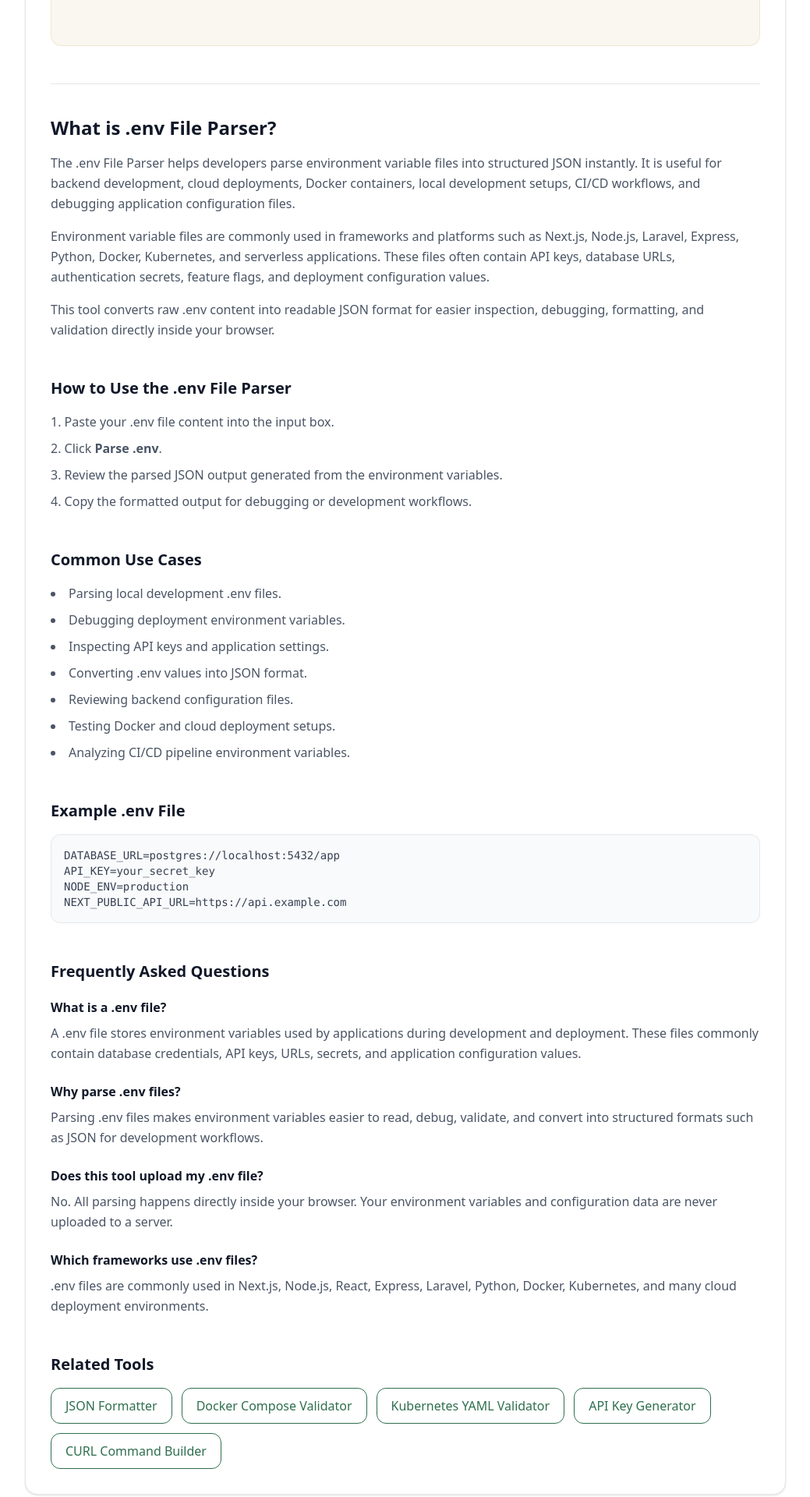
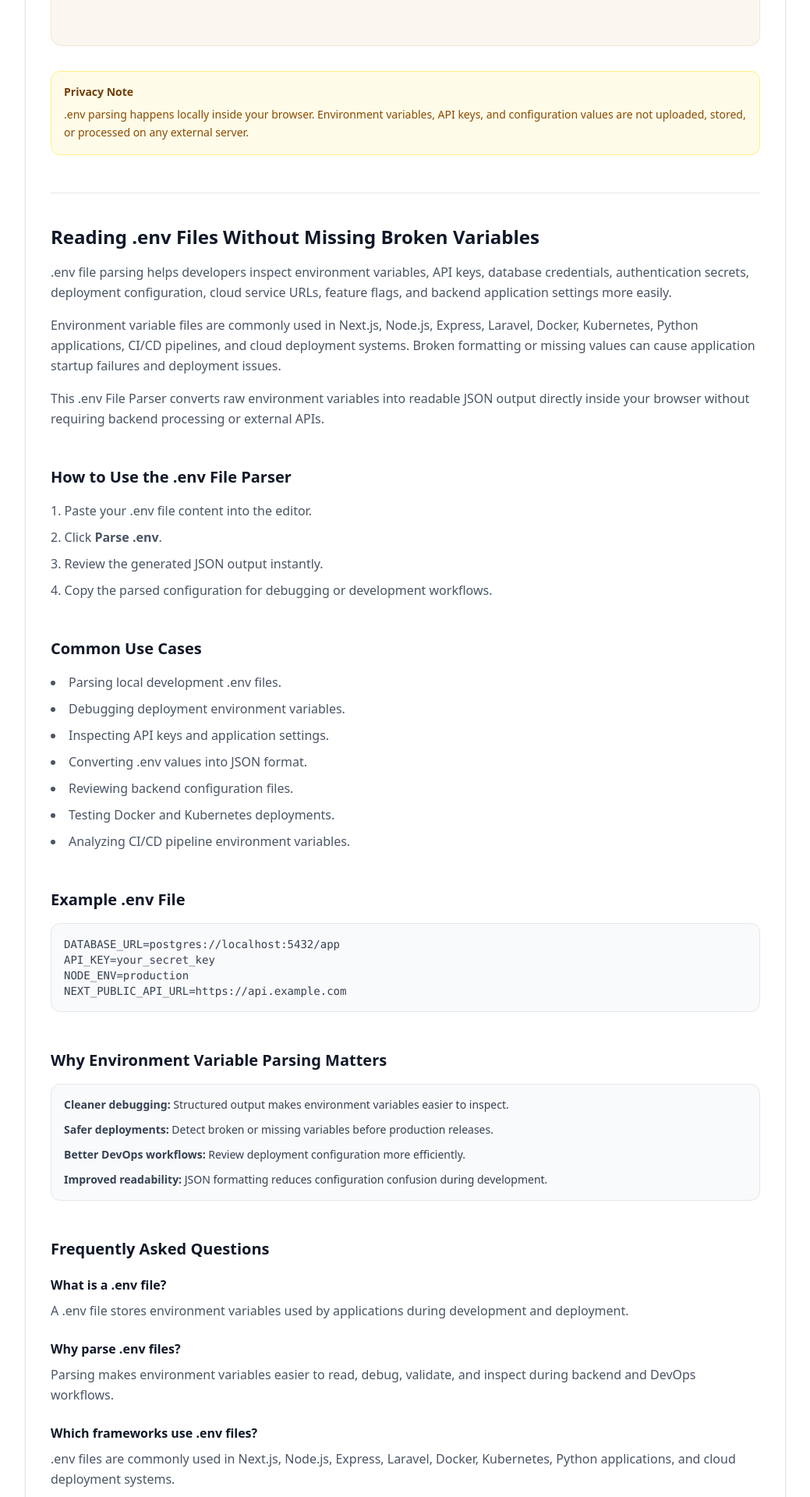
Before and after one commit to vaarunsonawwane-ops/yoryantra-new, a Next.js app: page /tools/env-file-parser in a window 1280 px wide. Shown: the part 1000-2920 px from the top of the page at 78% size, without its empty margins (120-1159 px from the left). Built offline with nearby package versions, Linux system fonts and the light colour scheme.

Commit message:
env File Parser SEO update

```diff
--- a/app/tools/env-file-parser/ToolClient.tsx
+++ b/app/tools/env-file-parser/ToolClient.tsx
@@ -5,39 +5,77 @@ import Link from "next/link";
 import ToolShell from "@/app/components/ToolShell";
 
 export default function ToolClient() {
-  const [input, setInput] = useState("");
-  const [output, setOutput] = useState("");
-  const [error, setError] = useState("");
+  const [input, setInput] =
+    useState("");
+
+  const [output, setOutput] =
+    useState("");
+
+  const [error, setError] =
+    useState("");
 
   const parseEnv = () => {
     try {
       if (!input.trim()) {
-        setError("Please enter .env content.");
+        setError(
+          "Please enter .env content."
+        );
+
         setOutput("");
         return;
       }
 
-      const parsed: Record<string, string> = {};
+      const parsed: Record<
+        string,
+        string
+      > = {};
 
       input
         .split("\n")
-        .map((line) => line.trim())
-        .filter((line) => line && !line.startsWith("#"))
+        .map((line) =>
+          line.trim()
+        )
+        .filter(
+          (line) =>
+            line &&
+            !line.startsWith("#")
+        )
         .forEach((line) => {
-          const index = line.indexOf("=");
+          const index =
+            line.indexOf("=");
 
-          if (index === -1) return;
+          if (index === -1)
+            return;
 
-          const key = line.slice(0, index).trim();
-          const value = line.slice(index + 1).trim().replace(/^["']|["']$/g, "");
+          const key = line
+            .slice(0, index)
+            .trim();
+
+          const value = line
+            .slice(index + 1)
+            .trim()
+            .replace(
+              /^["']|["']$/g,
+              ""
+            );
 
           parsed[key] = value;
         });
 
-      setOutput(JSON.stringify(parsed, null, 2));
+      setOutput(
+        JSON.stringify(
+          parsed,
+          null,
+          2
+        )
+      );
+
       setError("");
     } catch {
-      setError("Unable to parse .env file.");
+      setError(
+        "Unable to parse .env file."
+      );
+
       setOutput("");
     }
   };
@@ -53,6 +91,7 @@ export default function ToolClient() {
       title=".env File Parser"
       description="Parse and format .env files instantly with this free online .env File Parser."
     >
+      {/* INPUT */}
       <div>
         <label className="block mb-2 text-sm font-medium text-gray-700">
           .env Content
@@ -60,29 +99,42 @@ export default function ToolClient() {
 
         <textarea
           value={input}
-          onChange={(e) => setInput(e.target.value)}
+          onChange={(e) =>
+            setInput(
+              e.target.value
+            )
+          }
           placeholder={`DATABASE_URL=postgres://localhost:5432/app
 API_KEY=your_secret_key`}
           className="w-full min-h-[260px] rounded-xl border border-gray-300 p-4 text-sm font-mono outline-none focus:ring-2 focus:ring-[var(--green)] focus:border-transparent transition"
         />
       </div>
 
+      {/* ACTIONS */}
       <div className="mt-5 flex flex-wrap gap-3">
-        <button onClick={parseEnv} className="yoryantra-btn">
+        <button
+          onClick={parseEnv}
+          className="yoryantra-btn"
+        >
           Parse .env
         </button>
 
-        <button onClick={resetAll} className="yoryantra-btn-outline">
+        <button
+          onClick={resetAll}
+          className="yoryantra-btn-outline"
+        >
           Reset
         </button>
       </div>
 
+      {/* ERROR */}
       {error && (
-        <div className="mt-6 rounded-xl border border-red-200 bg-red-50 p-4 text-sm text-red-700">
+        <div className="mt-6 rounded-xl border border-red-200 bg-red-50 p-4 text-sm text-red-700 overflow-auto">
           {error}
         </div>
       )}
 
+      {/* OUTPUT */}
       <div className="mt-8">
         <div className="flex items-center justify-between mb-3">
           <h3 className="text-lg font-semibold text-gray-900">
@@ -91,7 +143,11 @@ API_KEY=your_secret_key`}
 
           {output && (
             <button
-              onClick={() => navigator.clipboard.writeText(output)}
+              onClick={() =>
+                navigator.clipboard.writeText(
+                  output
+                )
+              }
               className="yoryantra-btn-outline text-sm"
             >
               Copy
@@ -100,88 +156,114 @@ API_KEY=your_secret_key`}
         </div>
 
         <div className="yoryantra-output min-h-[220px] text-sm whitespace-pre-wrap break-words overflow-auto">
-          {output || "Parsed .env output will appear here..."}
+          {output ||
+            "Parsed .env output will appear here..."}
         </div>
       </div>
 
+      {/* PRIVACY */}
+      <div className="mt-8 rounded-xl border border-yellow-200 bg-yellow-50 p-4">
+        <h3 className="text-sm font-semibold text-yellow-900">
+          Privacy Note
+        </h3>
+
+        <p className="mt-2 text-sm leading-relaxed text-yellow-800">
+          .env parsing happens locally inside your browser. Environment
+          variables, API keys, and configuration values are not uploaded,
+          stored, or processed on any external server.
+        </p>
+      </div>
+
+      {/* SEO CONTENT */}
       <section className="mt-12 border-t border-gray-200 pt-10 space-y-12">
-  {/* ABOUT */}
         <div>
           <h2 className="text-2xl font-semibold text-gray-900">
-      What is .env File Parser?
+            Reading .env Files Without Missing Broken Variables
           </h2>
 
           <p className="mt-4 text-gray-600 leading-relaxed">
-      The .env File Parser helps developers parse environment variable
-      files into structured JSON instantly. It is useful for backend
-      development, cloud deployments, Docker containers, local
-      development setups, CI/CD workflows, and debugging application
-      configuration files.
+            .env file parsing helps developers inspect environment variables,
+            API keys, database credentials, authentication secrets, deployment
+            configuration, cloud service URLs, feature flags, and backend
+            application settings more easily.
           </p>
 
           <p className="mt-4 text-gray-600 leading-relaxed">
-      Environment variable files are commonly used in frameworks and
-      platforms such as Next.js, Node.js, Laravel, Express, Python,
-      Docker, Kubernetes, and serverless applications. These files often
-      contain API keys, database URLs, authentication secrets, feature
-      flags, and deployment configuration values.
+            Environment variable files are commonly used in Next.js, Node.js,
+            Express, Laravel, Docker, Kubernetes, Python applications, CI/CD
+            pipelines, and cloud deployment systems. Broken formatting or
+            missing values can cause application startup failures and deployment
+            issues.
           </p>
 
           <p className="mt-4 text-gray-600 leading-relaxed">
-      This tool converts raw .env content into readable JSON format for
-      easier inspection, debugging, formatting, and validation directly
-      inside your browser.
+            This .env File Parser converts raw environment variables into
+            readable JSON output directly inside your browser without requiring
+            backend processing or external APIs.
           </p>
         </div>
 
-  {/* HOW TO USE */}
         <div>
           <h2 className="text-xl font-semibold text-gray-900">
             How to Use the .env File Parser
           </h2>
 
           <ol className="mt-4 list-decimal list-inside space-y-2 text-gray-600 leading-relaxed">
-      <li>Paste your .env file content into the input box.</li>
+            <li>
+              Paste your .env file content into the editor.
+            </li>
 
             <li>
               Click <strong>Parse .env</strong>.
             </li>
 
             <li>
-        Review the parsed JSON output generated from the environment
-        variables.
+              Review the generated JSON output instantly.
             </li>
 
             <li>
-        Copy the formatted output for debugging or development workflows.
+              Copy the parsed configuration for debugging or development
+              workflows.
             </li>
           </ol>
         </div>
 
-  {/* COMMON USE CASES */}
         <div>
           <h2 className="text-xl font-semibold text-gray-900">
             Common Use Cases
           </h2>
 
           <ul className="mt-4 list-disc list-inside space-y-2 text-gray-600 leading-relaxed">
-      <li>Parsing local development .env files.</li>
+            <li>
+              Parsing local development .env files.
+            </li>
 
-      <li>Debugging deployment environment variables.</li>
+            <li>
+              Debugging deployment environment variables.
+            </li>
 
-      <li>Inspecting API keys and application settings.</li>
+            <li>
+              Inspecting API keys and application settings.
+            </li>
 
-      <li>Converting .env values into JSON format.</li>
+            <li>
+              Converting .env values into JSON format.
+            </li>
 
-      <li>Reviewing backend configuration files.</li>
+            <li>
+              Reviewing backend configuration files.
+            </li>
 
-      <li>Testing Docker and cloud deployment setups.</li>
+            <li>
+              Testing Docker and Kubernetes deployments.
+            </li>
 
-      <li>Analyzing CI/CD pipeline environment variables.</li>
+            <li>
+              Analyzing CI/CD pipeline environment variables.
+            </li>
           </ul>
         </div>
 
-  {/* EXAMPLE */}
         <div>
           <h2 className="text-xl font-semibold text-gray-900">
             Example .env File
@@ -197,7 +279,36 @@ NEXT_PUBLIC_API_URL=https://api.example.com`}
           </div>
         </div>
 
-  {/* FAQ */}
+        <div>
+          <h2 className="text-xl font-semibold text-gray-900">
+            Why Environment Variable Parsing Matters
+          </h2>
+
+          <div className="mt-4 rounded-xl border border-gray-200 bg-gray-50 p-4 text-sm text-gray-700">
+            <ul className="space-y-3">
+              <li>
+                <strong>Cleaner debugging:</strong> Structured output makes
+                environment variables easier to inspect.
+              </li>
+
+              <li>
+                <strong>Safer deployments:</strong> Detect broken or missing
+                variables before production releases.
+              </li>
+
+              <li>
+                <strong>Better DevOps workflows:</strong> Review deployment
+                configuration more efficiently.
+              </li>
+
+              <li>
+                <strong>Improved readability:</strong> JSON formatting reduces
+                configuration confusion during development.
+              </li>
+            </ul>
+          </div>
+        </div>
+
         <div>
           <h2 className="text-xl font-semibold text-gray-900">
             Frequently Asked Questions
@@ -211,9 +322,7 @@ NEXT_PUBLIC_API_URL=https://api.example.com`}
 
               <p className="mt-2 text-gray-600 leading-relaxed">
                 A .env file stores environment variables used by applications
-          during development and deployment. These files commonly contain
-          database credentials, API keys, URLs, secrets, and application
-          configuration values.
+                during development and deployment.
               </p>
             </div>
 
@@ -223,9 +332,20 @@ NEXT_PUBLIC_API_URL=https://api.example.com`}
               </h3>
 
               <p className="mt-2 text-gray-600 leading-relaxed">
-          Parsing .env files makes environment variables easier to read,
-          debug, validate, and convert into structured formats such as
-          JSON for development workflows.
+                Parsing makes environment variables easier to read, debug,
+                validate, and inspect during backend and DevOps workflows.
+              </p>
+            </div>
+
+            <div>
+              <h3 className="font-semibold text-gray-900">
+                Which frameworks use .env files?
+              </h3>
+
+              <p className="mt-2 text-gray-600 leading-relaxed">
+                .env files are commonly used in Next.js, Node.js, Express,
+                Laravel, Docker, Kubernetes, Python applications, and cloud
+                deployment systems.
               </p>
             </div>
 
@@ -235,31 +355,32 @@ NEXT_PUBLIC_API_URL=https://api.example.com`}
               </h3>
 
               <p className="mt-2 text-gray-600 leading-relaxed">
-          No. All parsing happens directly inside your browser. Your
-          environment variables and configuration data are never uploaded
-          to a server.
+                No. All parsing happens directly inside your browser.
               </p>
             </div>
 
             <div>
               <h3 className="font-semibold text-gray-900">
-          Which frameworks use .env files?
+                Is parsing processed on the server?
               </h3>
 
               <p className="mt-2 text-gray-600 leading-relaxed">
-          .env files are commonly used in Next.js, Node.js, React,
-          Express, Laravel, Python, Docker, Kubernetes, and many cloud
-          deployment environments.
+                No. .env parsing happens entirely inside your browser.
               </p>
             </div>
           </div>
         </div>
 
-  {/* RELATED TOOLS */}
         <div>
           <h2 className="text-xl font-semibold text-gray-900">
             Related Tools
           </h2>
+
+          <p className="mt-3 text-gray-600 leading-relaxed">
+            .env parsing often connects with DevOps workflows, Docker
+            deployments, Kubernetes configuration, backend development, and API
+            security management.
+          </p>
 
           <div className="mt-4 flex flex-wrap gap-3">
             <Link
```
Lines whose indentation alone changed are shown as unchanged.
